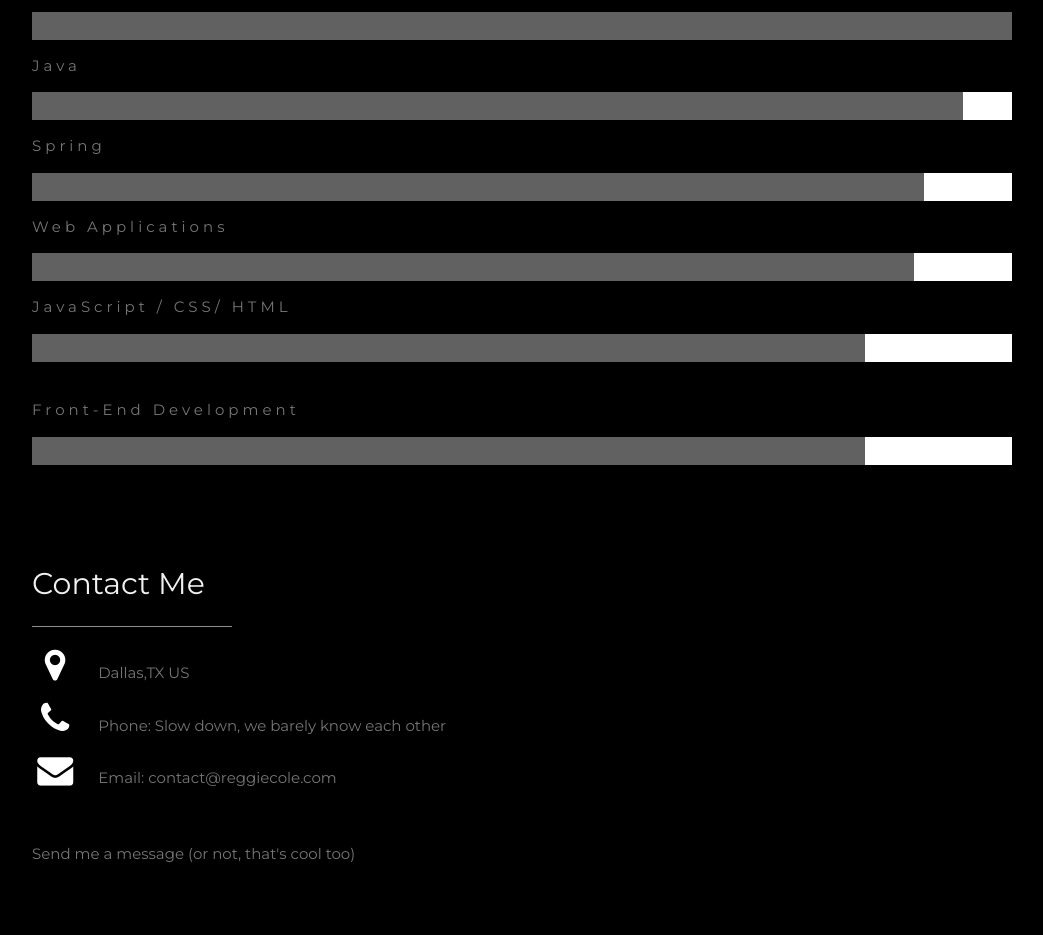
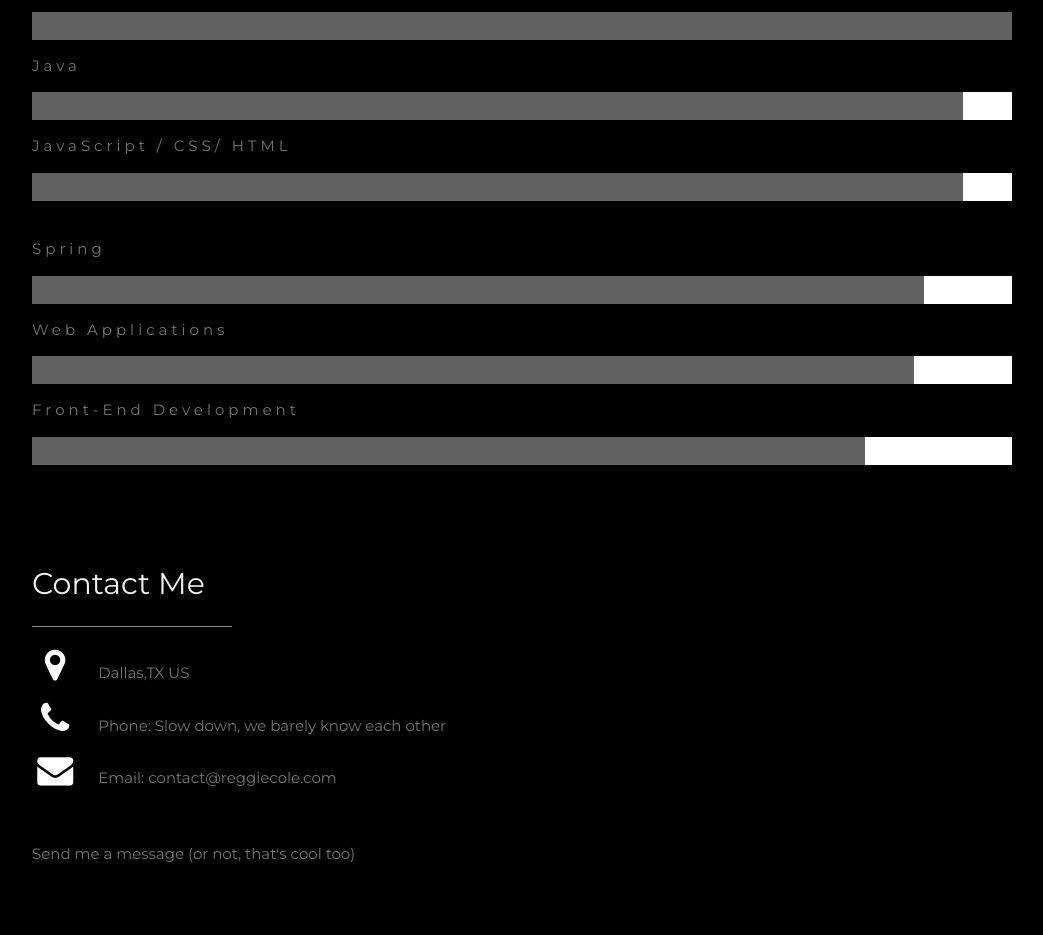
Before and after one commit to regcole/regcole.github.io, a plain HTML site: page index.html in a window 1280 px wide. Shown: the part 1623-2558 px from the top of the page, without its empty margins (178-1221 px from the left). Drawn offline with nearby package versions, Linux system fonts and the light colour scheme.

Commit message:
Update index.html
update the skills

```diff
--- a/index.html
+++ b/index.html
@@ -69,6 +69,10 @@
         <div class="w3-white">
             <div class="w3-dark-grey" style="height:28px;width:95%"></div>
         </div>
+            <p class="w3-wide">JavaScript / CSS/ HTML </p>
+        <div class="w3-white">
+            <div class="w3-dark-grey" style="height:28px;width:95%"></div>
+        </div><br />
         <p class="w3-wide">Spring</p>
         <div class="w3-white">
             <div class="w3-dark-grey" style="height:28px;width:91%"></div>
@@ -77,10 +81,7 @@
         <div class="w3-white">
             <div class="w3-dark-grey" style="height:28px;width:90%"></div>
         </div>
-        <p class="w3-wide">JavaScript / CSS/ HTML </p>
-        <div class="w3-white">
-            <div class="w3-dark-grey" style="height:28px;width:85%"></div>
-        </div><br />
+
         <p class="w3-wide">Front-End Development </p>
         <div class="w3-white">
             <div class="w3-dark-grey" style="height:28px;width:85%"></div>
```
